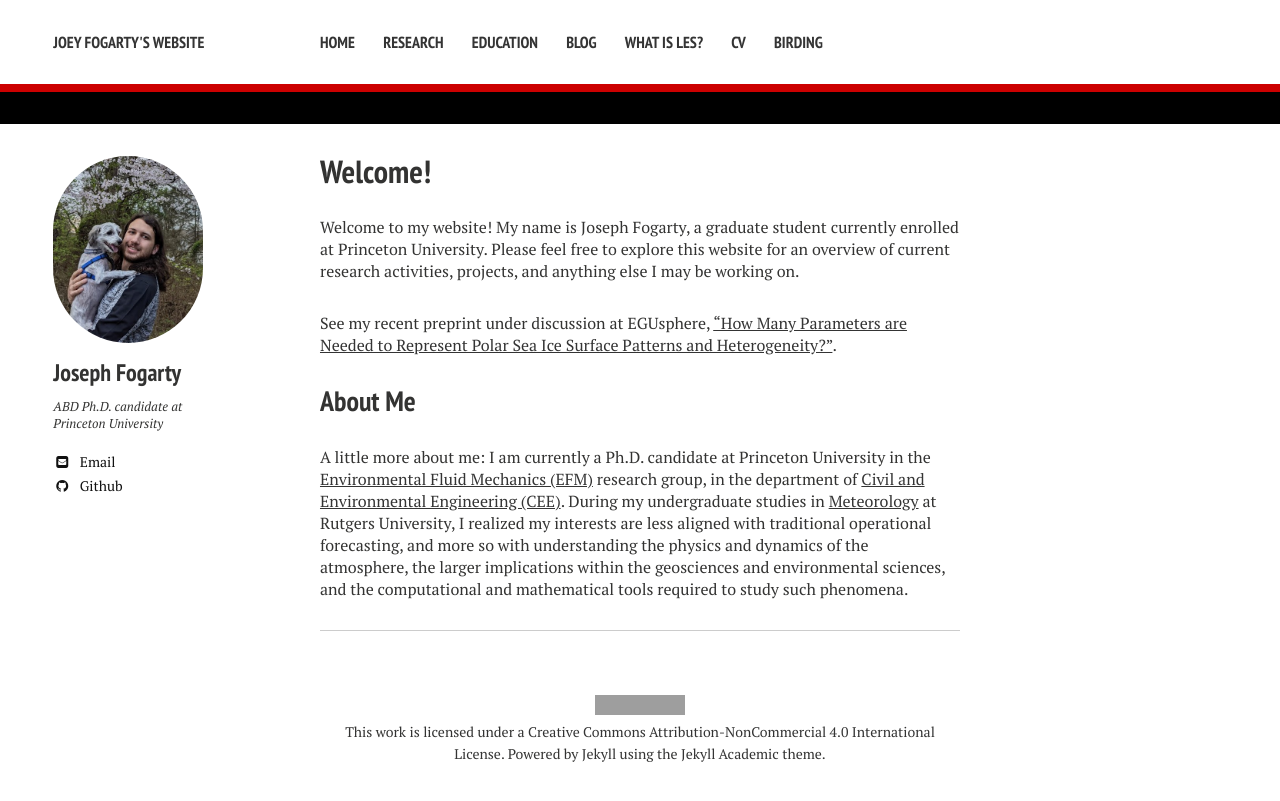
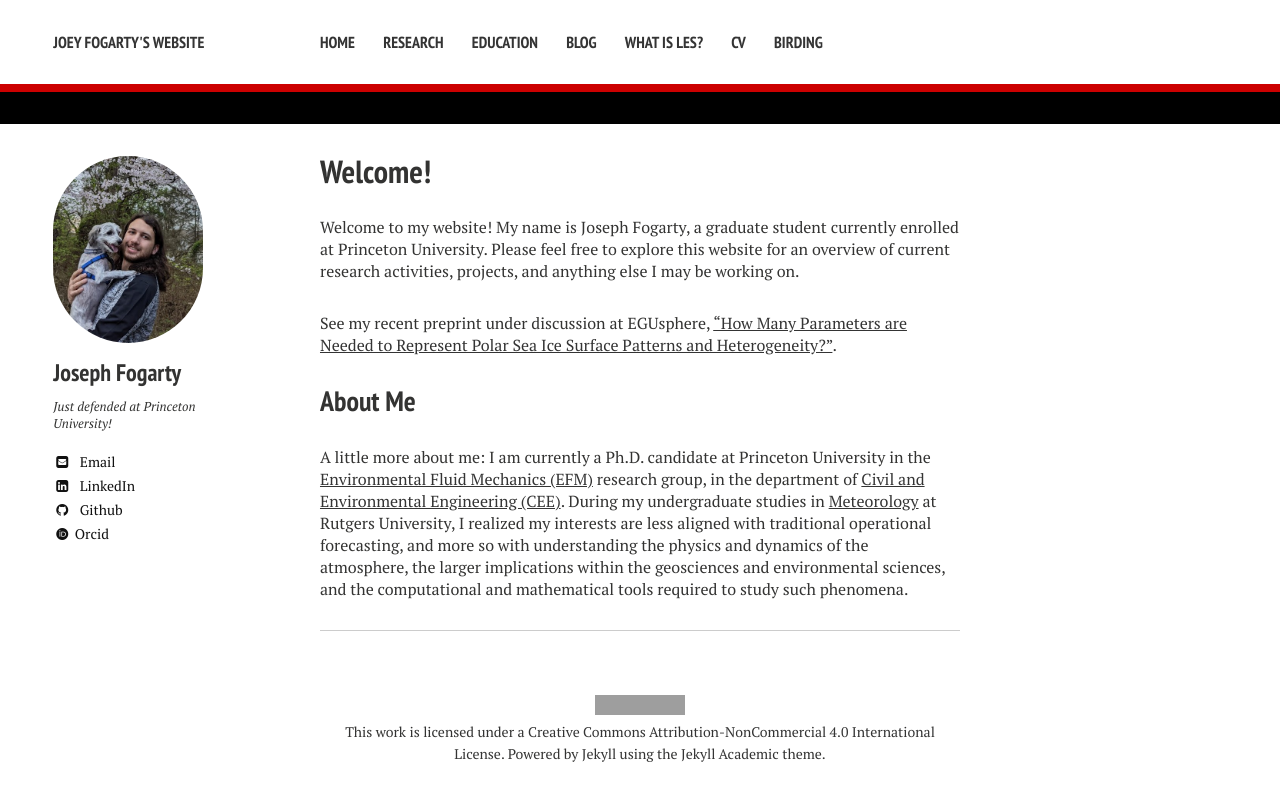
Before and after one commit to josephfogarty/josephfogarty.github.io, a Jekyll site: the page built from index.md, in a window 1280 px wide. Shown: the top 801 px of the page. Built offline with Jekyll 4.4.1, drawn with Linux system fonts in a browser that asks for light colours; nearby versions of some CDN libraries; some web fonts are replaced; grey boxes are pictures that could not be loaded.

Commit message:
Update _config.yml

```diff
--- a/_config.yml
+++ b/_config.yml
@@ -8,13 +8,13 @@ logo: # filename of a logo image that has been placed into your images directory
 owner:
   name: Joseph Fogarty
   avatar: jfogarty.jpg
-  bio: "ABD Ph.D. candidate at Princeton University"
+  bio: "Just defended at Princeton University!"
   email: jf38@princeton.edu
   # Do not include the @ symbol in your Twitter username
   twitter: #
-  linkedin: #username
+  linkedin: josephfogarty1218 #username
   github: josephfogarty
-  orcid: # ID Number (ex. 0000-0000-0000-0000)
+  orcid: 0009-0008-3374-5232 # ID Number (ex. 0000-0000-0000-0000)
   researchgate: #username
   mendeley: #username
   google:
```
